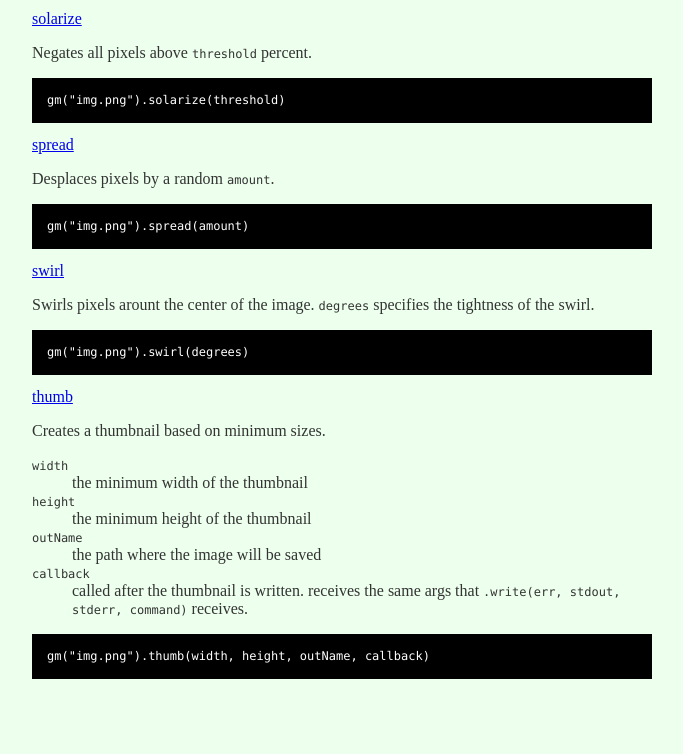
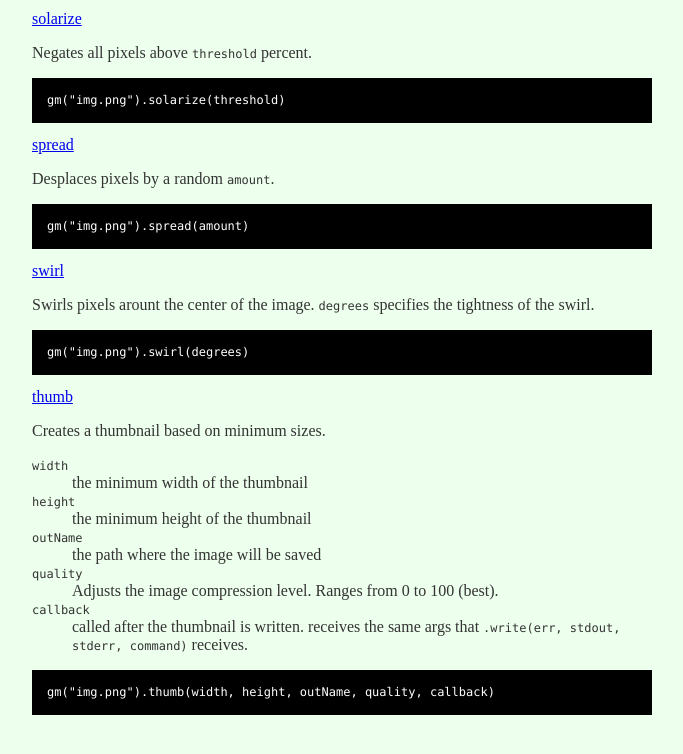
Before and after one commit to aheckmann/gm, a plain HTML site: page index.html in a window 1280 px wide. Shown: the part 6731-7485 px from the top of the page, without its empty margins (338-1021 px from the left). Before the commit the page ends 7457 px from the top, so only its background shows below. Drawn offline with Linux system fonts and the light colour scheme.

Commit message:
add thumb() quality arg docs

```diff
--- a/index.html
+++ b/index.html
@@ -299,10 +299,12 @@
               <dd>the minimum height of the thumbnail</dd>
               <dt><code>outName</code></dt>
               <dd>the path where the image will be saved</dd>
+              <dt><code>quality</code></dt>
+              <dd>Adjusts the image compression level. Ranges from 0 to 100 (best).</dd>
               <dt><code>callback</code></dt>
               <dd>called after the thumbnail is written. receives the same args that <code>.write(err, stdout, stderr, command)</code> receives.</dd>
             </dl>
-            <pre><code>gm("img.png").thumb(width, height, outName, callback)</code></pre>
+            <pre><code>gm("img.png").thumb(width, height, outName, quality, callback)</code></pre>
           </li>
         </ul>
   <br>
```
